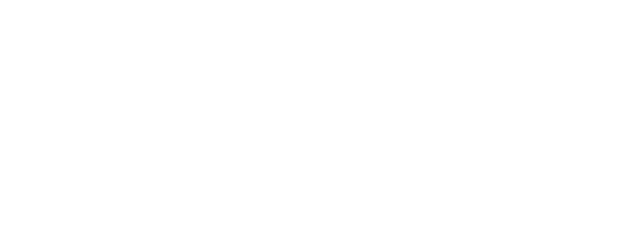
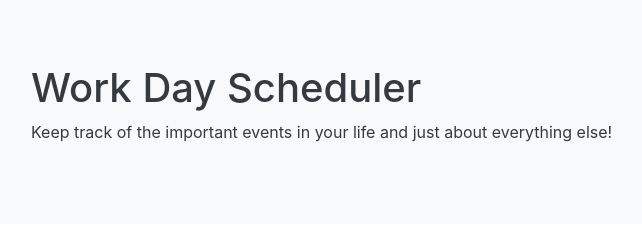
Before and after one commit to JosephVasquez592/5th-Challenge, a plain HTML site: page index.html in a window 1280 px wide. Shown: the whole page, without its empty margins (624-1266 px from the left). Drawn offline with nearby package versions, Linux system fonts and the light colour scheme.

Commit message:
added jumbotron.

```diff
--- a/index.html
+++ b/index.html
@@ -4,12 +4,24 @@
         <meta charset="UTF-8">
         <meta name="viewport" content="width=device-width, initial-scale=1.0">
         <meta http-equiv="X-UA-Compatible" content="ie=edge">
-        <link rel="stylesheet" href="https://cdnjs.cloudflare.com/ajax/libs/twitter-bootstrap/4.5.0/css/bootstrap.min.css">
+        <link rel="stylesheet" href="https://cdn.jsdelivr.net/npm/bootstrap@4.6.2/dist/css/bootstrap.min.css" integrity="sha384-xOolHFLEh07PJGoPkLv1IbcEPTNtaed2xpHsD9ESMhqIYd0nLMwNLD69Npy4HI+N" crossorigin="anonymous">
     </head>
 
     <body>
+        <header class="jumbotron jumbotron-fluid bg-light text-dark">
+            <div class="container-fluid">
+                <div class="row">
+                <div class="col-12 col-md-6"></div>
+
+                <div class="col-12 col-md-6">
+                  <h1>Work Day Scheduler</h1>
+                  <p>Keep track of the important events in your life and just about everything else!</p>
+                </div>
 
 
 
+                </div>
+            </div>
+          </header>
     </body>
 </html>
```
